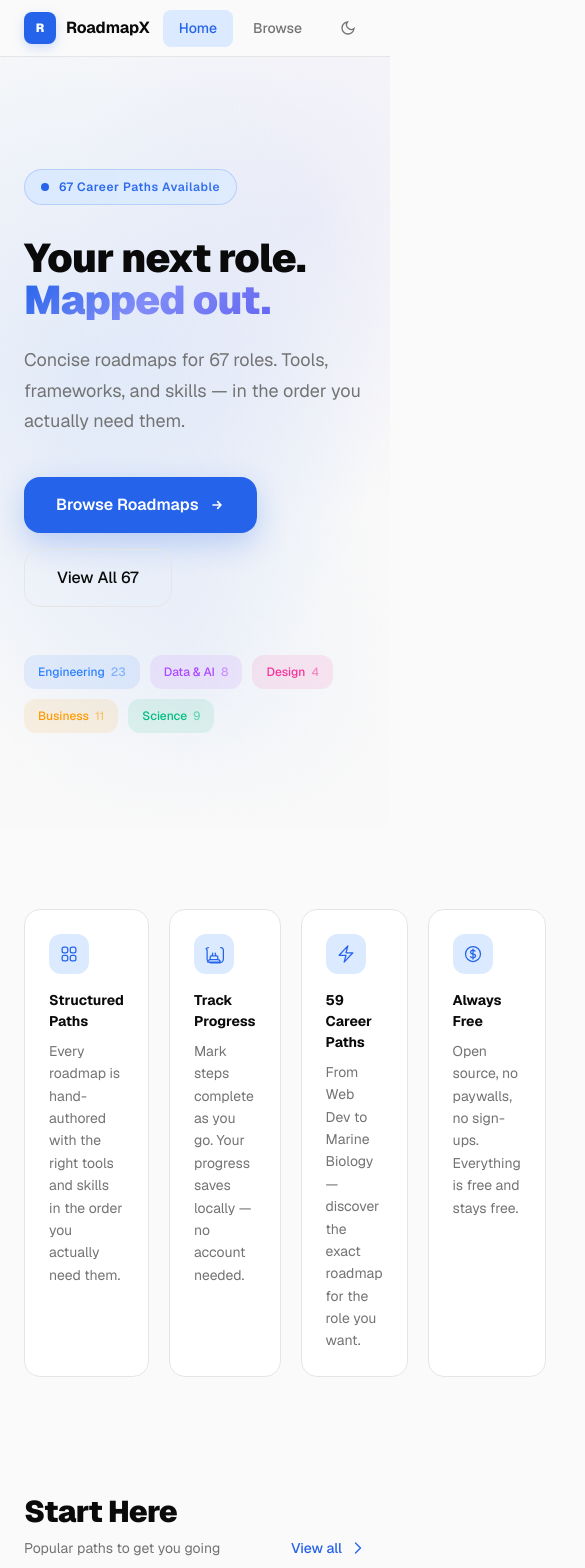
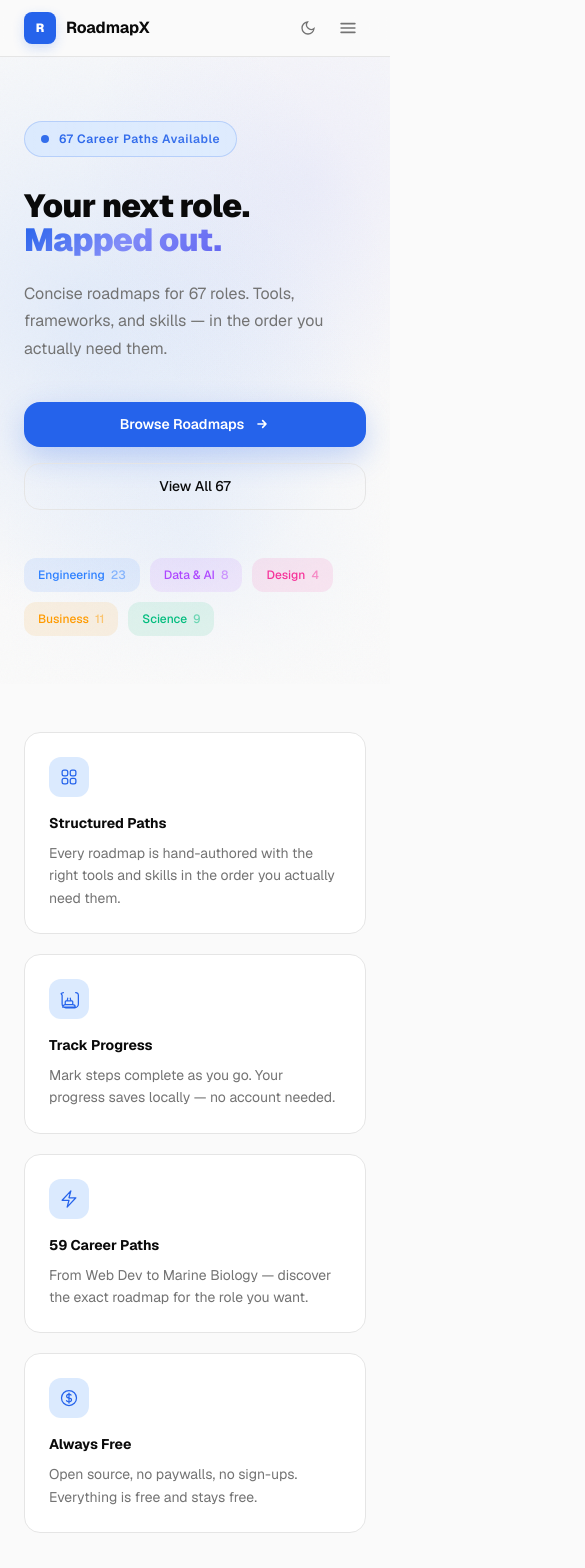
Before and after one commit to musabdawood-007/RoadmapX, a Next.js app: page / in a window 390 px wide. Shown: the top 1568 px of the page, 585 px wide, since content can reach past the window. Built offline with nearby package versions, Linux system fonts and the light colour scheme.

Commit message:
new update

```diff
--- a/app/components/navbar.tsx
+++ b/app/components/navbar.tsx
@@ -73,7 +73,7 @@ export default function Navbar() {
         </Link>
 
         {/* Desktop */}
-        <div style={{ display: "flex", alignItems: "center", gap: 4 }}>
+        <div className="desktop-nav" style={{ display: "flex", alignItems: "center", gap: 4 }}>
           <Link href="/" style={navLink(isHome)}>Home</Link>
           <Link href="/roadmaps" style={navLink(isBrowse)}>Browse</Link>
           <button onClick={toggle} style={{ ...themeBtn, marginLeft: 8 }} title={`Switch to ${theme === "dark" ? "light" : "dark"} mode`}>
@@ -88,14 +88,39 @@ export default function Navbar() {
               </svg>
             )}
           </button>
-          {/* Mobile hamburger */}
-          <button onClick={() => setMobileOpen(!mobileOpen)} style={{ ...themeBtn, display: "none" }} aria-label="Toggle menu">
+        </div>
+
+        {/* Mobile hamburger */}
+        <div style={{ display: "flex", alignItems: "center", gap: 4 }}>
+          <button onClick={toggle} style={themeBtn} title={`Switch to ${theme === "dark" ? "light" : "dark"} mode`}>
+            {theme === "dark" ? (
+              <svg style={{ width: 16, height: 16 }} fill="none" viewBox="0 0 24 24" stroke="currentColor" strokeWidth={2}>
+                <circle cx="12" cy="12" r="5" />
+                <path d="M12 1v2M12 21v2M4.22 4.22l1.42 1.42M18.36 18.36l1.42 1.42M1 12h2M21 12h2M4.22 19.78l1.42-1.42M18.36 5.64l1.42-1.42" />
+              </svg>
+            ) : (
+              <svg style={{ width: 16, height: 16 }} fill="none" viewBox="0 0 24 24" stroke="currentColor" strokeWidth={2}>
+                <path d="M21 12.79A9 9 0 1 1 11.21 3 7 7 0 0 0 21 12.79z" />
+              </svg>
+            )}
+          </button>
+          <button className="hamburger-btn" onClick={() => setMobileOpen(!mobileOpen)} style={{ ...themeBtn, display: "none" }} aria-label="Toggle menu">
             <svg style={{ width: 20, height: 20 }} fill="none" viewBox="0 0 24 24" stroke="currentColor" strokeWidth={2}>
               <path strokeLinecap="round" strokeLinejoin="round" d={mobileOpen ? "M6 18L18 6M6 6l12 12" : "M3.75 6.75h16.5M3.75 12h16.5m-16.5 5.25h16.5"} />
             </svg>
           </button>
         </div>
       </div>
+
+      {/* Mobile menu */}
+      <div className={`mobile-menu ${mobileOpen ? "open" : ""}`}>
+        <Link href="/" style={{ ...navLink(isHome), width: "100%", textAlign: "center", padding: "12px 16px" }}>
+          Home
+        </Link>
+        <Link href="/roadmaps" style={{ ...navLink(isBrowse), width: "100%", textAlign: "center", padding: "12px 16px" }}>
+          Browse
+        </Link>
+      </div>
     </nav>
   );
 }
--- a/app/globals.css
+++ b/app/globals.css
@@ -246,3 +246,170 @@ body {
   pointer-events: none;
   z-index: 1;
 }
+
+/* ===== RESPONSIVE GRID UTILITIES ===== */
+.grid-4 { display: grid; grid-template-columns: repeat(4, 1fr); }
+.grid-3 { display: grid; grid-template-columns: repeat(3, 1fr); }
+.grid-2 { display: grid; grid-template-columns: repeat(2, 1fr); }
+.grid-1 { display: grid; grid-template-columns: 1fr; }
+
+.grid-featured { display: grid; grid-template-columns: repeat(3, 1fr); }
+
+/* ===== RESPONSIVE CONTAINER PADDING ===== */
+.container-px { padding-left: 24px; padding-right: 24px; }
+
+/* ===== RESPONSIVE BUTTON UTILITIES ===== */
+.btn-cta {
+  display: inline-flex;
+  align-items: center;
+  justify-content: center;
+  gap: 10px;
+  padding: 16px 32px;
+  border-radius: 16px;
+  font-size: 16px;
+  font-weight: 600;
+  text-decoration: none;
+  transition: all 0.2s;
+  white-space: nowrap;
+}
+
+.btn-cta-secondary {
+  display: inline-flex;
+  align-items: center;
+  justify-content: center;
+  gap: 10px;
+  padding: 16px 32px;
+  border-radius: 16px;
+  font-size: 16px;
+  font-weight: 500;
+  text-decoration: none;
+  transition: all 0.2s;
+  white-space: nowrap;
+}
+
+.btn-filter {
+  padding: 8px 16px;
+  border-radius: 12px;
+  font-size: 14px;
+  font-weight: 500;
+  white-space: nowrap;
+  cursor: pointer;
+  transition: all 0.2s;
+}
+
+/* Mobile menu */
+.mobile-menu {
+  display: none;
+  position: fixed;
+  top: 56px;
+  left: 0;
+  right: 0;
+  bottom: 0;
+  background: var(--background);
+  z-index: 40;
+  padding: 24px;
+  flex-direction: column;
+  gap: 8px;
+  overflow-y: auto;
+}
+.mobile-menu.open {
+  display: flex;
+}
+
+/* ===== RESPONSIVE BREAKPOINTS ===== */
+@media (max-width: 1024px) {
+  .grid-4 { grid-template-columns: repeat(2, 1fr); }
+  .grid-featured { grid-template-columns: repeat(2, 1fr); }
+  .grid-3 { grid-template-columns: repeat(2, 1fr); }
+}
+
+@media (max-width: 768px) {
+  .grid-4 { grid-template-columns: repeat(2, 1fr); }
+  .grid-3 { grid-template-columns: 1fr; }
+  .grid-2 { grid-template-columns: 1fr; }
+  .grid-featured { grid-template-columns: 1fr; }
+  .grid-stats { grid-template-columns: repeat(2, 1fr) !important; gap: 32px !important; }
+
+  .hero-section {
+    padding-top: 64px !important;
+    padding-bottom: 48px !important;
+  }
+
+  .section-padding {
+    padding-top: 48px !important;
+    padding-bottom: 64px !important;
+  }
+
+  .cta-banner {
+    padding: 40px 20px !important;
+  }
+
+  .filter-row {
+    flex-direction: column;
+  }
+  .filter-row > div {
+    width: 100%;
+  }
+
+  /* Responsive buttons */
+  .btn-cta,
+  .btn-cta-secondary {
+    padding: 14px 24px;
+    font-size: 14px;
+    width: 100%;
+  }
+
+  .btn-filter {
+    padding: 10px 14px;
+    font-size: 13px;
+  }
+
+  /* Mobile nav */
+  .desktop-nav {
+    display: none !important;
+  }
+  .hamburger-btn {
+    display: flex !important;
+  }
+
+  /* Hero subtitle */
+  .hero-subtitle {
+    font-size: 16px !important;
+    max-width: 100% !important;
+  }
+
+  /* Featured section header */
+  .featured-header {
+    flex-direction: column;
+    align-items: flex-start !important;
+    gap: 12px;
+  }
+
+  /* Stats section */
+  .stats-section {
+    padding: 40px 16px !important;
+  }
+}
+
+@media (max-width: 480px) {
+  .grid-4 { grid-template-columns: 1fr; }
+  .grid-3 { grid-template-columns: 1fr; }
+  .grid-2 { grid-template-columns: 1fr; }
+  .grid-featured { grid-template-columns: 1fr; }
+  .grid-stats { grid-template-columns: 1fr !important; }
+
+  .container-px { padding-left: 16px; padding-right: 16px; }
+
+  .btn-cta,
+  .btn-cta-secondary {
+    padding: 12px 20px;
+    font-size: 14px;
+    width: 100%;
+  }
+
+  .roadmap-header-meta {
+    flex-direction: column;
+    align-items: flex-start;
+    gap: 8px;
+  }
+}
--- a/app/page.tsx
+++ b/app/page.tsx
@@ -68,7 +68,7 @@ export default function Home() {
       {/* Hero */}
       <section className="hero-mesh" style={{ position: "relative", overflow: "hidden" }}>
         <div className="noise-overlay" style={{ position: "absolute", inset: 0 }} />
-        <div style={{ ...containerWide, position: "relative", zIndex: 10, paddingTop: 112, paddingBottom: 96 }}>
+        <div className="hero-section container-px" style={{ ...containerWide, position: "relative", zIndex: 10, paddingTop: 112, paddingBottom: 96 }}>
           {/* Badge */}
           <div className="badge-shimmer" style={{ display: "inline-flex", alignItems: "center", gap: 10, padding: "8px 16px", borderRadius: 999, background: "var(--accent-light)", border: "1px solid color-mix(in srgb, var(--accent) 20%, transparent)", marginBottom: 32 }}>
             <span className="animate-pulse-soft" style={{ width: 8, height: 8, borderRadius: 999, background: "var(--accent)" }} />
@@ -76,14 +76,14 @@ export default function Home() {
           </div>
 
           {/* Heading */}
-          <h1 style={{ fontSize: "clamp(40px, 6vw, 72px)", fontWeight: 900, letterSpacing: "-0.02em", lineHeight: 1.05, marginBottom: 24, maxWidth: 700 }}>
+          <h1 style={{ fontSize: "clamp(32px, 6vw, 72px)", fontWeight: 900, letterSpacing: "-0.02em", lineHeight: 1.05, marginBottom: 24, maxWidth: 700 }}>
             Your next role.
             <br />
             <span className="gradient-text">Mapped out.</span>
           </h1>
 
           {/* Subtitle */}
-          <p style={{ fontSize: 18, color: "var(--muted)", maxWidth: 520, marginBottom: 40, lineHeight: 1.7 }}>
+          <p className="hero-subtitle" style={{ fontSize: 18, color: "var(--muted)", maxWidth: 520, marginBottom: 40, lineHeight: 1.7 }}>
             Concise roadmaps for {roadmapMeta.length} roles. Tools, frameworks, and skills — in the order you actually need them.
           </p>
 
@@ -91,7 +91,8 @@ export default function Home() {
           <div style={{ display: "flex", flexWrap: "wrap", alignItems: "center", gap: 16, marginBottom: 48 }}>
             <Link
               href="/roadmaps"
-              style={{ display: "inline-flex", alignItems: "center", gap: 10, padding: "16px 32px", borderRadius: 16, background: "var(--accent)", color: "white", fontSize: 16, fontWeight: 600, textDecoration: "none", boxShadow: "0 10px 30px color-mix(in srgb, var(--accent) 25%, transparent)", transition: "all 0.2s" }}
+              className="btn-cta"
+              style={{ background: "var(--accent)", color: "white", boxShadow: "0 10px 30px color-mix(in srgb, var(--accent) 25%, transparent)" }}
             >
               Browse Roadmaps
               <svg style={{ width: 16, height: 16 }} fill="none" viewBox="0 0 24 24" stroke="currentColor" strokeWidth={2.5}>
@@ -100,7 +101,8 @@ export default function Home() {
             </Link>
             <Link
               href="/roadmaps"
-              style={{ display: "inline-flex", alignItems: "center", gap: 10, padding: "16px 32px", borderRadius: 16, border: "1px solid var(--card-border)", fontSize: 16, fontWeight: 500, color: "var(--foreground)", textDecoration: "none", transition: "all 0.2s" }}
+              className="btn-cta-secondary"
+              style={{ border: "1px solid var(--card-border)", color: "var(--foreground)" }}
             >
               View All {roadmapMeta.length}
             </Link>
@@ -122,8 +124,8 @@ export default function Home() {
       </section>
 
       {/* Features */}
-      <section style={{ ...containerWide, paddingTop: 80, paddingBottom: 112 }}>
-        <div className="stagger-children" style={{ display: "grid", gridTemplateColumns: "repeat(4, 1fr)", gap: 20 }}>
+      <section className="section-padding" style={{ ...containerWide, paddingTop: 80, paddingBottom: 112 }}>
+        <div className="stagger-children grid-4" style={{ gap: 20 }}>
           {features.map((f) => (
             <div key={f.title} className="group" style={{ padding: 24, borderRadius: 16, border: "1px solid var(--card-border)", background: "var(--card)", transition: "all 0.3s" }}>
               <div className="group-hover:bg-accent group-hover:text-white" style={{ width: 40, height: 40, borderRadius: 12, background: "var(--accent-light)", display: "flex", alignItems: "center", justifyContent: "center", color: "var(--accent)", marginBottom: 16, transition: "all 0.3s" }}>
@@ -137,8 +139,8 @@ export default function Home() {
       </section>
 
       {/* Featured Roadmaps */}
-      <section style={{ ...containerWide, paddingBottom: 112 }}>
-        <div style={{ display: "flex", alignItems: "flex-end", justifyContent: "space-between", marginBottom: 40 }}>
+      <section className="section-padding" style={{ ...containerWide, paddingBottom: 112 }}>
+        <div className="featured-header" style={{ display: "flex", alignItems: "flex-end", justifyContent: "space-between", marginBottom: 40 }}>
           <div>
             <h2 style={{ fontSize: 30, fontWeight: 900, letterSpacing: "-0.02em", marginBottom: 4 }}>Start Here</h2>
             <p style={{ fontSize: 14, color: "var(--muted)" }}>Popular paths to get you going</p>
@@ -153,7 +155,7 @@ export default function Home() {
             </svg>
           </Link>
         </div>
-        <div className="stagger-children" style={{ display: "grid", gridTemplateColumns: "repeat(3, 1fr)", gap: 20 }}>
+        <div className="stagger-children grid-featured" style={{ gap: 20 }}>
           {featuredMeta.map((r) => (
             <Link
               key={r.id}
@@ -197,8 +199,8 @@ export default function Home() {
 
       {/* Stats */}
       <section style={{ borderTop: "1px solid var(--card-border)", borderBottom: "1px solid var(--card-border)", background: "color-mix(in srgb, var(--card) 50%, transparent)" }}>
-        <div style={{ ...containerWide, padding: "64px 24px" }}>
-          <div style={{ display: "grid", gridTemplateColumns: "repeat(4, 1fr)", gap: 48 }}>
+        <div className="stats-section" style={{ ...containerWide, padding: "64px 24px" }}>
+          <div className="grid-stats" style={{ display: "grid", gridTemplateColumns: "repeat(4, 1fr)", gap: 48 }}>
             <div style={{ textAlign: "center" }}>
               <div className="gradient-text" style={{ fontSize: 48, fontWeight: 900, marginBottom: 8 }}>{roadmapMeta.length}</div>
               <div style={{ fontSize: 14, color: "var(--muted)" }}>Career Paths</div>
@@ -221,18 +223,19 @@ export default function Home() {
 
       {/* CTA Banner */}
       <section style={{ ...containerWide, padding: "80px 24px" }}>
-        <div style={{ position: "relative", overflow: "hidden", borderRadius: 24, background: "linear-gradient(135deg, var(--accent), #2563eb, #4f46e5)", padding: "64px 40px", textAlign: "center" }}>
+        <div className="cta-banner" style={{ position: "relative", overflow: "hidden", borderRadius: 24, background: "linear-gradient(135deg, var(--accent), #2563eb, #4f46e5)", padding: "64px 40px", textAlign: "center" }}>
           <div className="noise-overlay" style={{ position: "absolute", inset: 0, opacity: 0.3 }} />
           <div style={{ position: "relative", zIndex: 10 }}>
-            <h2 style={{ fontSize: "clamp(28px, 4vw, 40px)", fontWeight: 900, color: "white", letterSpacing: "-0.02em", marginBottom: 16 }}>
+            <h2 style={{ fontSize: "clamp(24px, 4vw, 40px)", fontWeight: 900, color: "white", letterSpacing: "-0.02em", marginBottom: 16 }}>
               Ready to start learning?
             </h2>
-            <p style={{ color: "#bfdbfe", fontSize: 18, maxWidth: 520, margin: "0 auto 32px", lineHeight: 1.6 }}>
+            <p style={{ color: "#bfdbfe", fontSize: 18, maxWidth: 520, margin: "0 auto 32px", lineHeight: 1.6, padding: "0 16px" }}>
               Pick a roadmap and start building your skills today. No accounts, no paywalls — just clear paths forward.
             </p>
             <Link
               href="/roadmaps"
-              style={{ display: "inline-flex", alignItems: "center", gap: 10, padding: "16px 32px", borderRadius: 16, background: "white", color: "var(--accent)", fontSize: 16, fontWeight: 700, textDecoration: "none", boxShadow: "0 10px 30px rgba(0,0,0,0.2)", transition: "all 0.2s" }}
+              className="btn-cta"
+              style={{ background: "white", color: "var(--accent)", boxShadow: "0 10px 30px rgba(0,0,0,0.2)", fontWeight: 700 }}
             >
               Browse All Roadmaps
               <svg style={{ width: 16, height: 16 }} fill="none" viewBox="0 0 24 24" stroke="currentColor" strokeWidth={2.5}>
@@ -245,7 +248,7 @@ export default function Home() {
 
       {/* Footer */}
       <footer style={{ background: "var(--background)" }}>
-        <div style={{ ...containerWide, padding: "40px 24px", display: "flex", flexDirection: "column", gap: 20 }}>
+        <div className="container-px" style={{ ...containerWide, padding: "40px 24px", display: "flex", flexDirection: "column", gap: 20 }}>
           <div style={{ display: "flex", flexDirection: "row", flexWrap: "wrap", alignItems: "center", justifyContent: "center", gap: 8 }}>
             <span style={{ fontSize: 12, color: "var(--muted)" }}>
               © 2026 Copyright by{" "}
--- a/app/roadmap/[id]/page.tsx
+++ b/app/roadmap/[id]/page.tsx
@@ -42,7 +42,7 @@ export default function RoadmapPage({ params }: { params: Promise<{ id: string }
         <div style={{ textAlign: "center", padding: 24 }}>
           <h1 style={{ fontSize: 20, fontWeight: 700, marginBottom: 8 }}>Roadmap not found</h1>
           <p style={{ fontSize: 14, color: "var(--muted)", marginBottom: 24 }}>The roadmap you&apos;re looking for doesn&apos;t exist.</p>
-          <Link href="/roadmaps" style={{ display: "inline-flex", alignItems: "center", gap: 8, padding: "10px 20px", borderRadius: 12, background: "var(--accent)", color: "white", fontSize: 14, fontWeight: 500, textDecoration: "none" }}>
+          <Link href="/roadmaps" className="btn-cta" style={{ background: "var(--accent)", color: "white" }}>
             Browse all roadmaps
           </Link>
         </div>
@@ -56,7 +56,7 @@ export default function RoadmapPage({ params }: { params: Promise<{ id: string }
     <div style={{ minHeight: "100vh" }}>
       {/* Header */}
       <div style={{ borderBottom: "1px solid var(--card-border)", background: "color-mix(in srgb, var(--card) 50%, transparent)" }}>
-        <div style={{ ...container, padding: "48px 24px" }}>
+        <div className="container-px" style={{ ...container, padding: "48px 24px" }}>
           <Link href="/roadmaps" style={{ display: "inline-flex", alignItems: "center", gap: 6, fontSize: 14, color: "var(--muted)", textDecoration: "none", marginBottom: 24 }}>
             <svg style={{ width: 16, height: 16 }} fill="none" viewBox="0 0 24 24" stroke="currentColor" strokeWidth={2}>
               <path strokeLinecap="round" strokeLinejoin="round" d="M15 19l-7-7 7-7" />
@@ -64,10 +64,10 @@ export default function RoadmapPage({ params }: { params: Promise<{ id: string }
             All Roadmaps
           </Link>
 
-          <div style={{ display: "flex", alignItems: "flex-start", gap: 20, marginBottom: 20 }}>
+          <div className="roadmap-header-meta" style={{ display: "flex", alignItems: "flex-start", gap: 20, marginBottom: 20 }}>
             <span style={{ fontSize: 48 }}>{roadmap.icon}</span>
             <div style={{ flex: 1, minWidth: 0 }}>
-              <h1 style={{ fontSize: 32, fontWeight: 900, letterSpacing: "-0.02em", marginBottom: 8 }}>{roadmap.title}</h1>
+              <h1 style={{ fontSize: "clamp(24px, 5vw, 32px)", fontWeight: 900, letterSpacing: "-0.02em", marginBottom: 8 }}>{roadmap.title}</h1>
               <div style={{ display: "flex", flexWrap: "wrap", alignItems: "center", gap: 10 }}>
                 <span className={`diff-${roadmap.difficulty.toLowerCase()}`} style={{ fontSize: 10, fontWeight: 700, textTransform: "uppercase", letterSpacing: "0.1em", padding: "4px 10px", borderRadius: 999 }}>
                   {roadmap.difficulty}
@@ -92,7 +92,7 @@ export default function RoadmapPage({ params }: { params: Promise<{ id: string }
         </div>
       </div>
 
-      <div style={{ ...container, padding: "32px 24px 80px" }}>
+      <div className="container-px" style={{ ...container, padding: "32px 24px 80px" }}>
         {/* Steps */}
         <div>
           {roadmap.steps.map((step, i) => {
@@ -139,8 +139,8 @@ export default function RoadmapPage({ params }: { params: Promise<{ id: string }
                 {/* Content */}
                 <div style={{ flex: 1, minWidth: 0, paddingBottom: 24 }}>
                   <button onClick={() => setExpanded(isOpen ? null : step.id)} style={{ width: "100%", textAlign: "left", background: "none", border: "none", padding: 0, cursor: "pointer" }}>
-                    <div style={{ display: "flex", alignItems: "center", gap: 10, padding: "4px 0" }}>
-                      <h3 style={{ fontSize: 16, fontWeight: 600, color: done ? "var(--success)" : "var(--foreground)", textDecoration: done ? "line-through" : "none", textDecorationColor: done ? "color-mix(in srgb, var(--success) 40%, transparent)" : "transparent", margin: 0 }}>
+                    <div style={{ display: "flex", alignItems: "center", gap: 10, padding: "4px 0", flexWrap: "wrap" }}>
+                      <h3 style={{ fontSize: 16, fontWeight: 600, color: done ? "var(--success)" : "var(--foreground)", textDecoration: done ? "line-through" : "none", textDecorationColor: done ? "color-mix(in srgb, var(--success) 40%, transparent)" : "transparent", margin: 0, minWidth: 0, overflow: "hidden", textOverflow: "ellipsis", whiteSpace: "nowrap" }}>
                         {step.label}
                       </h3>
                       <span style={{ fontSize: 10, fontFamily: "var(--font-geist-mono)", color: "var(--muted)", background: "color-mix(in srgb, var(--card-border) 60%, transparent)", padding: "2px 8px", borderRadius: 6, flexShrink: 0 }}>
@@ -185,7 +185,7 @@ export default function RoadmapPage({ params }: { params: Promise<{ id: string }
 
       {/* Footer */}
       <footer style={{ background: "var(--background)" }}>
-        <div style={{ maxWidth: 768, margin: "0 auto", padding: "40px 24px", display: "flex", flexDirection: "row", flexWrap: "wrap", alignItems: "center", justifyContent: "center", gap: 8 }}>
+        <div className="container-px" style={{ maxWidth: 768, margin: "0 auto", padding: "40px 24px", display: "flex", flexDirection: "row", flexWrap: "wrap", alignItems: "center", justifyContent: "center", gap: 8 }}>
           <span style={{ fontSize: 12, color: "var(--muted)" }}>
             © 2026 Copyright by{" "}
             <a href="https://musab-projects.vercel.app" target="_blank" rel="noopener noreferrer" style={{ color: "var(--accent)", textDecoration: "none", fontWeight: 600 }}>
```
Also changed, not shown: app/roadmaps/page.tsx (+9 -8 lines).
